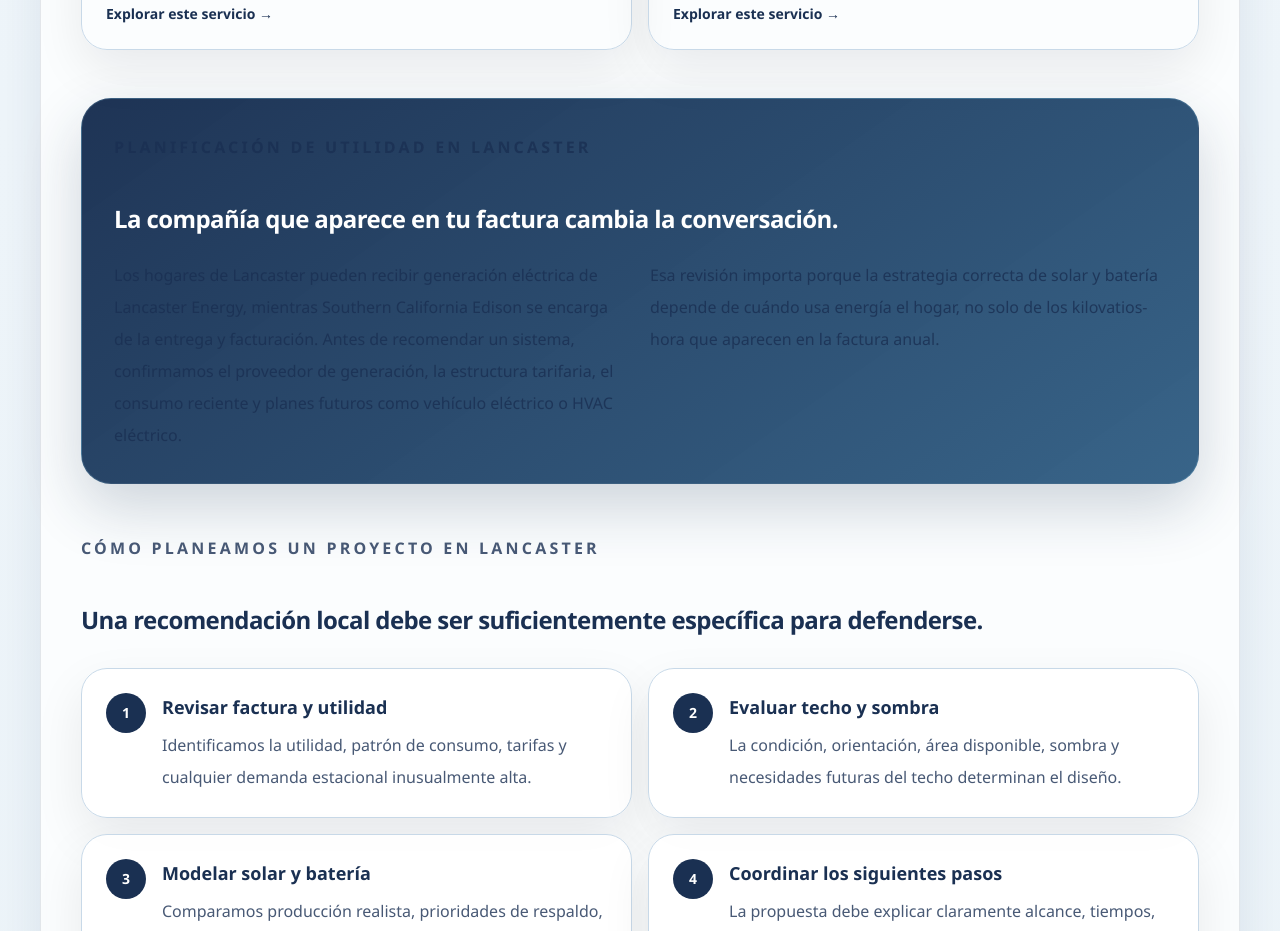
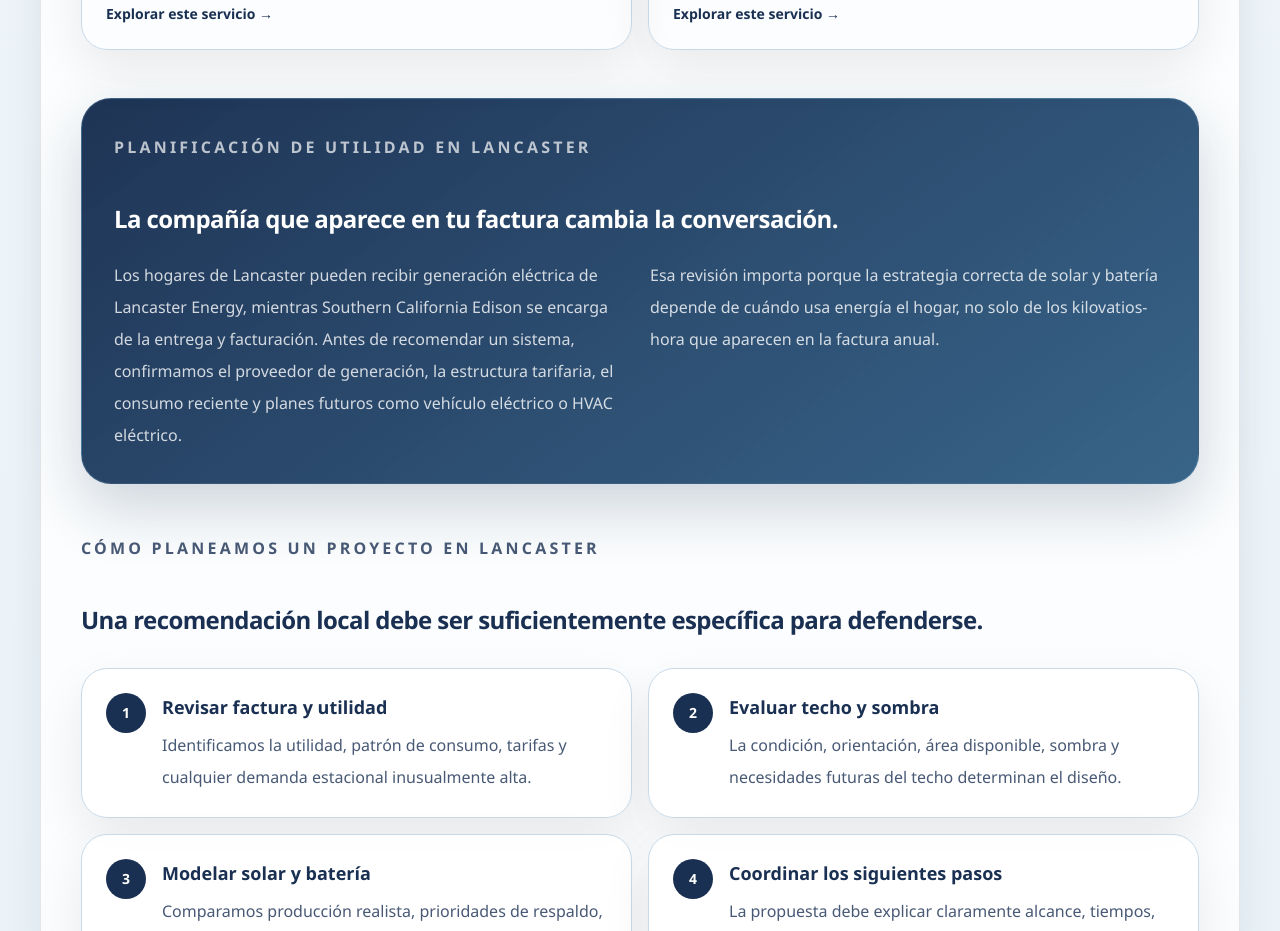
Before and after one commit to uriel-cmd/Smart-choice-solar-sitev2, a Next.js app: page /es/service-areas/lancaster-ca in a window 1280 px wide. Shown: the part 2960-3891 px from the top of the page. Built offline with nearby package versions, Linux system fonts and the light colour scheme.

Commit message:
Fix Lancaster utility section contrast

```diff
--- a/components/pages/lancaster-service-area-page-client.tsx
+++ b/components/pages/lancaster-service-area-page-client.tsx
@@ -157,11 +157,11 @@ export function LancasterServiceAreaPageClient() {
       </div>
 
       <div className="mb-12 overflow-hidden rounded-[30px] border border-sky/20 bg-[linear-gradient(145deg,rgba(26,48,82,0.98),rgba(48,94,132,0.96))] p-6 text-white shadow-[0_24px_60px_rgba(26,48,82,0.2)] sm:p-8">
-        <p className="!mt-0 text-xs font-semibold uppercase tracking-[0.2em] text-white/65">{t.utilityEyebrow}</p>
+        <p className="!mt-0 text-xs font-semibold uppercase tracking-[0.2em] !text-white/70">{t.utilityEyebrow}</p>
         <h2 className="mt-3 text-3xl font-semibold tracking-tight !text-white sm:text-4xl">{t.utilityTitle}</h2>
-        <div className="mt-6 grid gap-5 text-base leading-8 text-white/82 lg:grid-cols-2">
-          <p className="!mt-0 !text-white/82">{t.utilityP1}</p>
-          <p className="!mt-0 !text-white/82">{t.utilityP2}</p>
+        <div className="mt-6 grid gap-5 text-base leading-8 lg:grid-cols-2">
+          <p className="!mt-0 !text-white/80">{t.utilityP1}</p>
+          <p className="!mt-0 !text-white/80">{t.utilityP2}</p>
         </div>
       </div>
 
```
